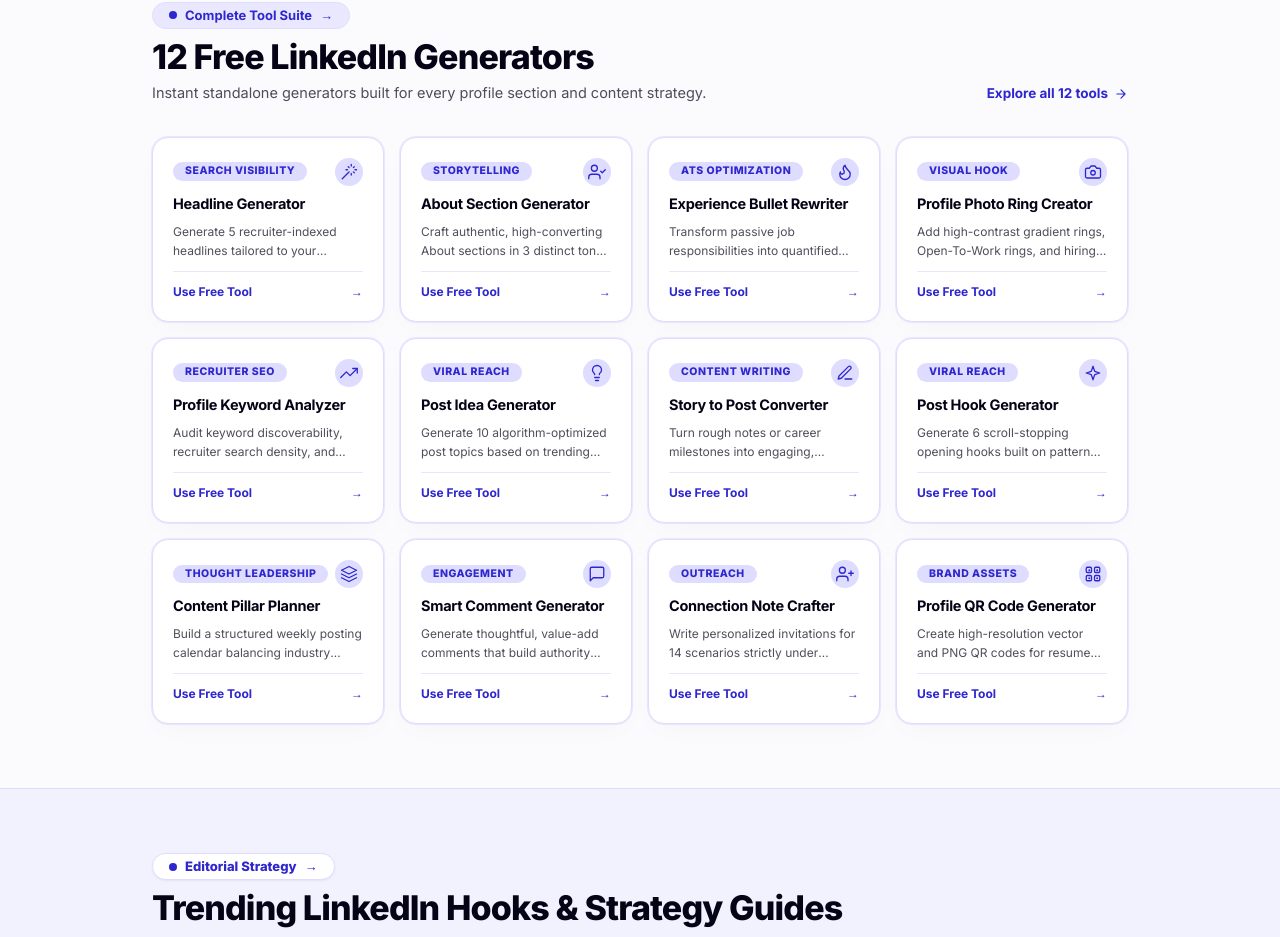
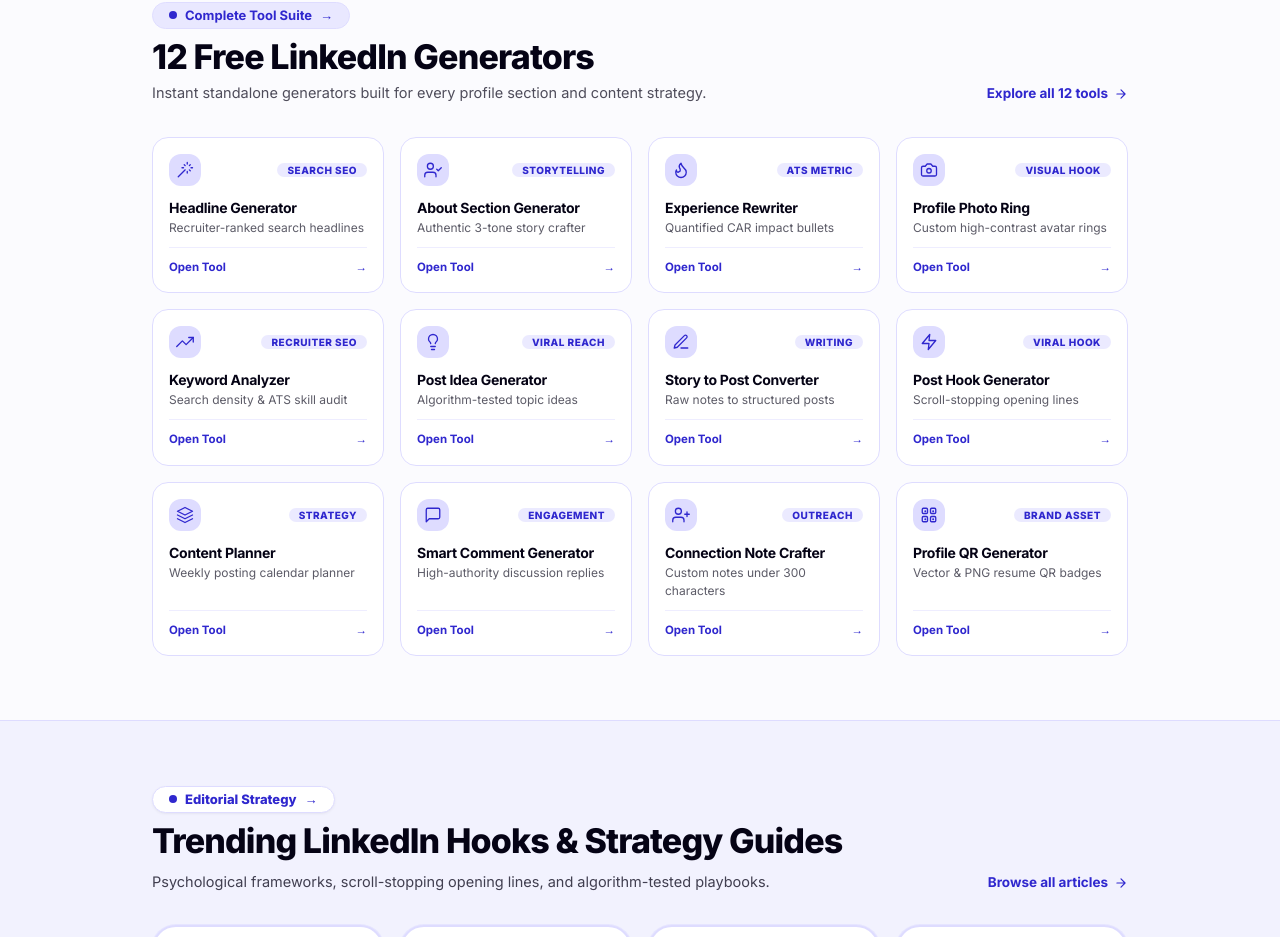
Before and after one commit to bhavishyasingla1/linkedinrank, a Next.js app: page / in a window 1280 px wide. Shown: the part 4520-5457 px from the top of the page. Built offline with nearby package versions, Linux system fonts and the light colour scheme.

Commit message:
fix: streamline 12 free tools grid with ultra-compact 1-liner taglines and clean card structure

```diff
--- a/app/page.tsx
+++ b/app/page.tsx
@@ -97,85 +97,85 @@
     {
         name: 'Headline Generator',
         slug: 'linkedin-headline-generator',
-        tag: 'Search Visibility',
-        description: 'Generate 5 recruiter-indexed headlines tailored to your industry, skills, and seniority level.',
+        tag: 'Search SEO',
+        description: 'Recruiter-ranked search headlines',
         icon: <WandIcon size={18} className="text-[#2f27ce]" />,
     },
     {
         name: 'About Section Generator',
         slug: 'linkedin-about-generator',
         tag: 'Storytelling',
-        description: 'Craft authentic, high-converting About sections in 3 distinct tones with natural keyword integration.',
+        description: 'Authentic 3-tone story crafter',
         icon: <UserCheckIcon size={18} className="text-[#2f27ce]" />,
     },
     {
-        name: 'Experience Bullet Rewriter',
+        name: 'Experience Rewriter',
         slug: 'linkedin-experience-generator',
-        tag: 'ATS Optimization',
-        description: 'Transform passive job responsibilities into quantified achievement bullets with active power verbs.',
+        tag: 'ATS Metric',
+        description: 'Quantified CAR impact bullets',
         icon: <FlameIcon size={18} className="text-[#2f27ce]" />,
     },
     {
-        name: 'Profile Photo Ring Creator',
+        name: 'Profile Photo Ring',
         slug: 'linkedin-profile-photo-ring',
         tag: 'Visual Hook',
-        description: 'Add high-contrast gradient rings, Open-To-Work rings, and hiring borders to your avatar.',
+        description: 'Custom high-contrast avatar rings',
         icon: <CameraIcon size={18} className="text-[#2f27ce]" />,
     },
     {
-        name: 'Profile Keyword Analyzer',
+        name: 'Keyword Analyzer',
         slug: 'linkedin-profile-keyword-analyzer',
         tag: 'Recruiter SEO',
-        description: 'Audit keyword discoverability, recruiter search density, and missing high-demand industry skills.',
+        description: 'Search density & ATS skill audit',
         icon: <TrendingUpIcon size={18} className="text-[#2f27ce]" />,
     },
     {
         name: 'Post Idea Generator',
         slug: 'linkedin-post-idea-generator',
         tag: 'Viral Reach',
-        description: 'Generate 10 algorithm-optimized post topics based on trending industry themes and audience pain points.',
+        description: 'Algorithm-tested topic ideas',
         icon: <LightbulbIcon size={18} className="text-[#2f27ce]" />,
     },
     {
         name: 'Story to Post Converter',
         slug: 'linkedin-story-to-post-converter',
-        tag: 'Content Writing',
-        description: 'Turn rough notes or career milestones into engaging, formatted LinkedIn posts with punchy pacing.',
+        tag: 'Writing',
+        description: 'Raw notes to structured posts',
         icon: <PenLineIcon size={18} className="text-[#2f27ce]" />,
     },
     {
         name: 'Post Hook Generator',
         slug: 'linkedin-post-hook-generator',
-        tag: 'Viral Reach',
-        description: 'Generate 6 scroll-stopping opening hooks built on pattern interrupts and curiosity gaps.',
-        icon: <SparklesIcon size={18} className="text-[#2f27ce]" />,
+        tag: 'Viral Hook',
+        description: 'Scroll-stopping opening lines',
+        icon: <ZapIcon size={18} className="text-[#2f27ce]" />,
     },
     {
-        name: 'Content Pillar Planner',
+        name: 'Content Planner',
         slug: 'linkedin-content-planner',
-        tag: 'Thought Leadership',
-        description: 'Build a structured weekly posting calendar balancing industry insights and growth lessons.',
+        tag: 'Strategy',
+        description: 'Weekly posting calendar planner',
         icon: <LayersIcon size={18} className="text-[#2f27ce]" />,
     },
     {
         name: 'Smart Comment Generator',
         slug: 'linkedin-comment-generator',
         tag: 'Engagement',
-        description: 'Generate thoughtful, value-add comments that build authority and attract profile views.',
+        description: 'High-authority discussion replies',
         icon: <MessageSquareIcon size={18} className="text-[#2f27ce]" />,
     },
     {
         name: 'Connection Note Crafter',
         slug: 'linkedin-connection-message-generator',
         tag: 'Outreach',
-        description: 'Write personalized invitations for 14 scenarios strictly under LinkedIn’s 300 character cutoff.',
+        description: 'Custom notes under 300 characters',
         icon: <UserPlusIcon size={18} className="text-[#2f27ce]" />,
     },
     {
-        name: 'Profile QR Code Generator',
+        name: 'Profile QR Generator',
         slug: 'linkedin-qr-code-generator',
-        tag: 'Brand Assets',
-        description: 'Create high-resolution vector and PNG QR codes for resumes, business cards, and slide decks.',
+        tag: 'Brand Asset',
+        description: 'Vector & PNG resume QR badges',
         icon: <QrCodeIcon size={18} className="text-[#2f27ce]" />,
     },
 ]
@@ -555,32 +555,35 @@
                             </Link>
                         </div>
 
-                        <div className="grid grid-cols-1 sm:grid-cols-2 lg:grid-cols-4 gap-4">
+                        <div className="grid grid-cols-1 sm:grid-cols-2 lg:grid-cols-4 gap-3.5 sm:gap-4">
                             {ALL_12_TOOLS.map((tool) => (
                                 <Link
                                     key={tool.slug}
                                     href={`/tools/${tool.slug}`}
-                                    className="p-4.5 sm:p-5 rounded-2xl bg-white border border-[#dedcff] hover:border-[#2f27ce] aside-card-shadow aside-card-hover flex flex-col justify-between no-underline group shimmer-container transition-all duration-300"
+                                    className="p-4 rounded-2xl bg-white border border-[#dedcff] hover:border-[#2f27ce] hover:shadow-md hover:shadow-[#2f27ce]/5 aside-card-hover flex flex-col justify-between no-underline group transition-all duration-200"
                                 >
-                                    <div className="space-y-2">
+                                    <div className="space-y-2.5">
                                         <div className="flex items-center justify-between">
-                                            <span className="inline-flex items-center justify-center text-[10.5px] font-extrabold text-[#2f27ce] uppercase tracking-wider bg-[#dedcff] px-3 py-1 rounded-full text-center leading-none shadow-2xs">
+                                            <div className="w-8 h-8 rounded-xl bg-[#dedcff] text-[#2f27ce] flex items-center justify-center group-hover:scale-105 transition-transform">
+                                                {tool.icon}
+                                            </div>
+                                            <span className="text-[10px] font-extrabold text-[#2f27ce] uppercase tracking-wider bg-[#dedcff]/60 px-2.5 py-0.5 rounded-full leading-none">
                                                 {tool.tag}
                                             </span>
-                                            <div className="w-7 h-7 rounded-full bg-[#dedcff] text-[#2f27ce] flex items-center justify-center group-hover:scale-110 transition-transform">
-                                                {tool.icon}
-                                            </div>
                                         </div>
-                                        <h3 className="text-[14.5px] font-bold text-[#050315] group-hover:text-[#2f27ce] transition-colors leading-snug">
-                                            {tool.name}
-                                        </h3>
-                                        <p className="text-[12px] text-[#050315]/70 leading-relaxed line-clamp-2">
-                                            {tool.description}
-                                        </p>
+
+                                        <div className="space-y-0.5 pt-0.5">
+                                            <h3 className="text-[14px] font-bold text-[#050315] group-hover:text-[#2f27ce] transition-colors leading-snug">
+                                                {tool.name}
+                                            </h3>
+                                            <p className="text-[12px] text-[#050315]/65 leading-normal">
+                                                {tool.description}
+                                            </p>
+                                        </div>
                                     </div>
 
-                                    <div className="pt-2.5 border-t border-[#dedcff]/70 mt-2.5 flex items-center justify-between text-[12px] font-bold text-[#2f27ce]">
-                                        <span>Use Free Tool</span>
+                                    <div className="pt-2.5 border-t border-[#dedcff]/50 mt-2.5 flex items-center justify-between text-[11.5px] font-bold text-[#2f27ce]">
+                                        <span>Open Tool</span>
                                         <span className="group-hover:translate-x-1 transition-transform">&rarr;</span>
                                     </div>
                                 </Link>
```
